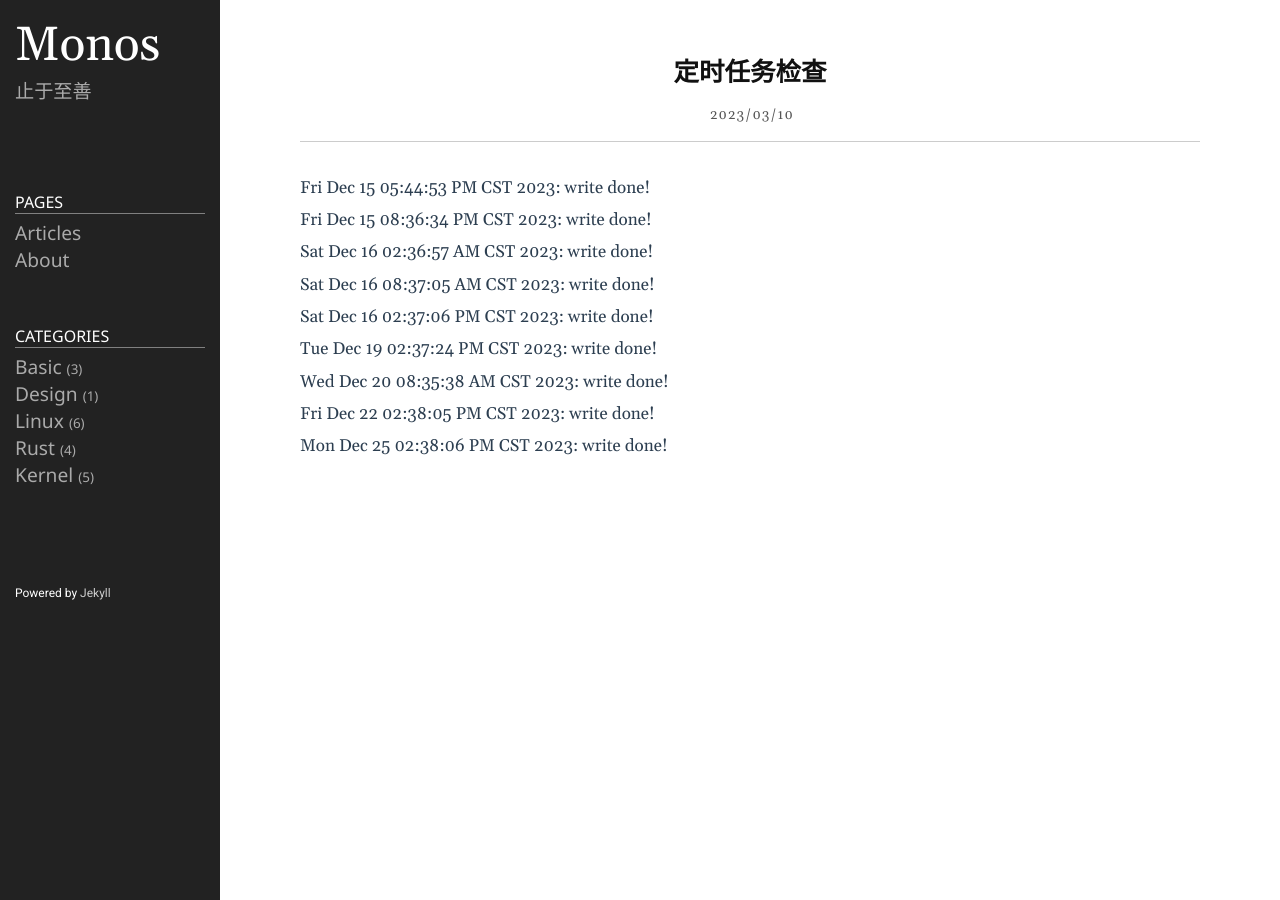
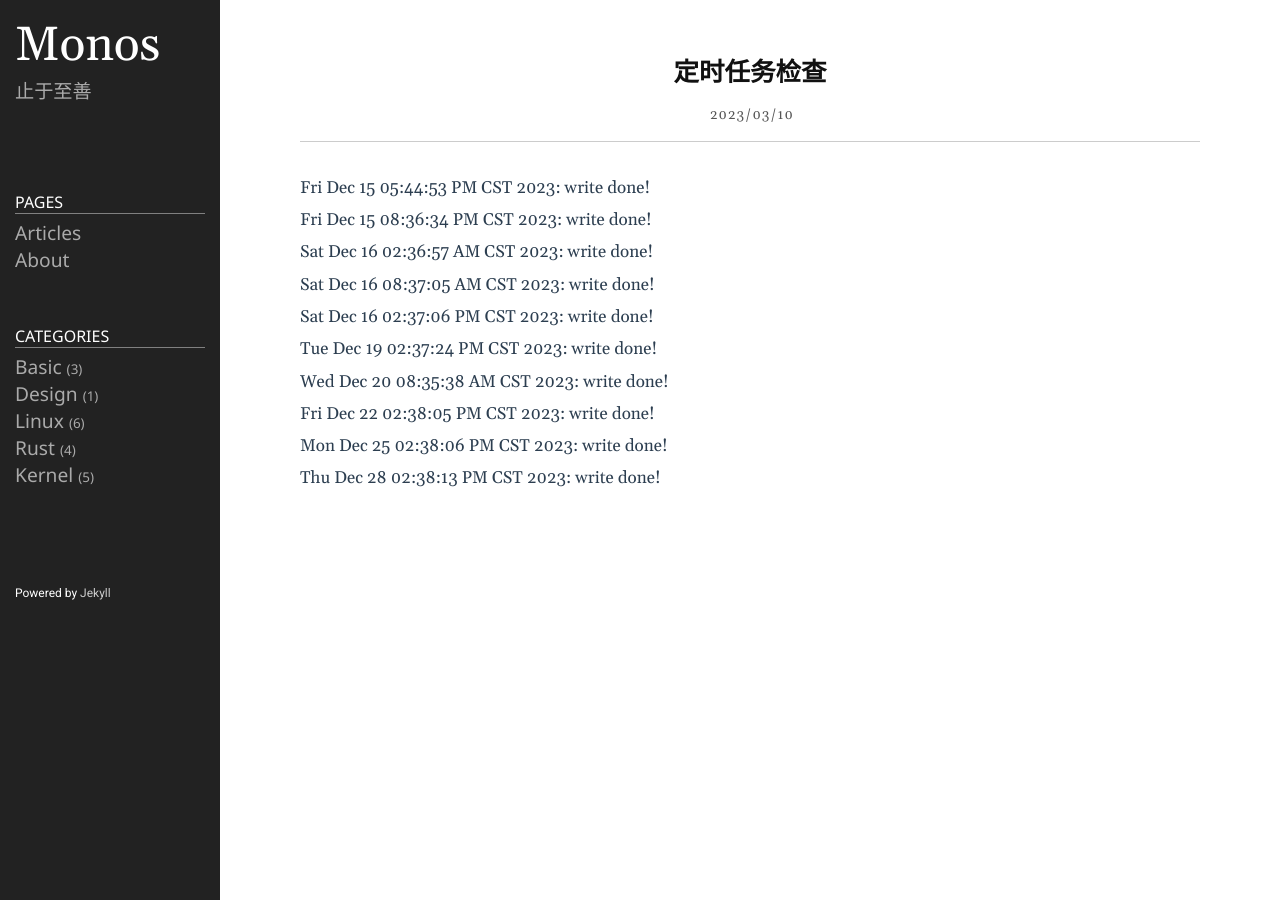
Before and after one commit to lclgo/lclgo.github.io, a Jekyll site: the page built from _posts/2023-03-10-weekly.md, in a window 1280 px wide. Built offline with Jekyll 4.4.1, drawn with Linux system fonts in a browser that asks for light colours.

Commit message:
timer check

```diff
--- a/_posts/2023-03-10-weekly.md
+++ b/_posts/2023-03-10-weekly.md
@@ -21,3 +21,5 @@ Wed Dec 20 08:35:38 AM CST 2023: write done!
 Fri Dec 22 02:38:05 PM CST 2023: write done!
 
 Mon Dec 25 02:38:06 PM CST 2023: write done!
+
+Thu Dec 28 02:38:13 PM CST 2023: write done!
```
